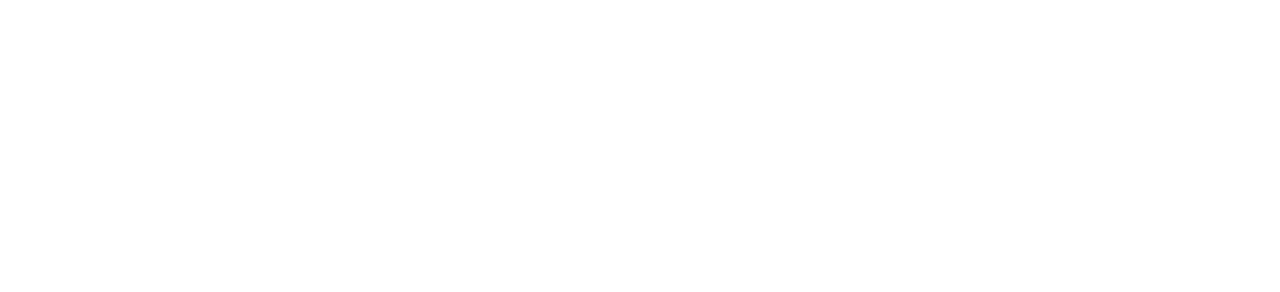
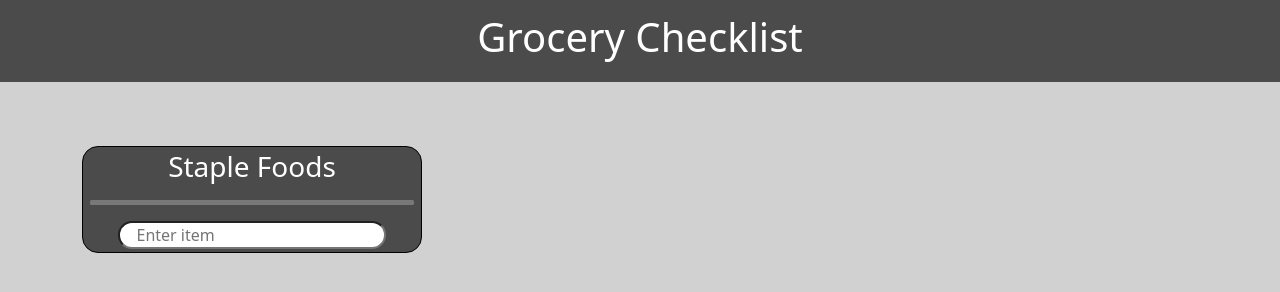
Before and after one commit to Brian-Cochran/GroceryChecklist, a plain HTML site: page index.html in a window 1280 px wide. Drawn offline with nearby package versions, Linux system fonts and the light colour scheme.

Commit message:
Added basic structure and styling

```diff
--- a/index.html
+++ b/index.html
@@ -10,7 +10,26 @@
     </head>
 
     <body>
+        <div class="container-fluid" id="topbar">
+            <h1>Grocery Checklist</h1>
+        </div>
 
+        <div class="container" id="contentArea">
+            <div class="row gy-5 gx-5">
+                <div class="col-md-4">
+                    <div class="contentCard" style="border:1px solid black">
+                        <h3 class="cardTitle">Staple Foods</h3>
+                        <hr>
+                        <div class="addedItems">
+
+                        </div>
+                        <div class="centered">
+                            <input type="text" placeholder="Enter item" class="addItem">
+                        </div>
+                    </div>
+                </div>
+            </div>
+        </div>
     </body>
 
 </html>
--- a/style.css
+++ b/style.css
@@ -0,0 +1,36 @@
+body {
+    background-color: rgb(209, 209, 209);
+}
+
+#topbar {
+    background-color: rgb(75, 75, 75);
+    padding: 1%;
+    color: white;
+    margin-bottom: 5%;
+    text-align: center;
+}
+
+.contentCard {
+    padding: 1% 2%;
+    background-color: rgb(75, 75, 75);
+    color: white;
+    border-radius: 1em;
+}
+
+.cardTitle {
+    text-align: center;
+}
+
+hr {
+    border-top: 5px solid white;
+    border-radius: 0.1em;
+}
+
+.centered {
+    text-align: center;
+}
+
+input[type=text] {
+    border-radius: 1em;
+    padding: 0 5%;
+}
```
